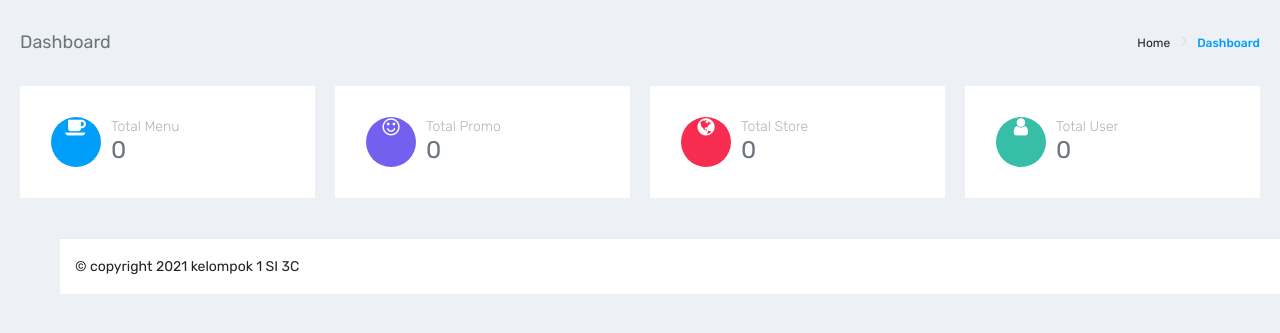
After one commit to naufalix/moonday, a PHP site: template admin/views/dashboard.php in a window 1280 px wide. The commit adds this page. Shown: the top 333 px of the page. Run offline with PHP 8.4, Linux system fonts and the light colour scheme; the template is opened without the code that fills it, so the values that code supplies are empty; some libraries are stand-ins or nearby versions.

Commit message:
Add dashboard

```diff
--- a/admin/controllers/login.php
+++ b/admin/controllers/login.php
@@ -13,7 +13,7 @@
         $_SESSION['id'] = $id;
         $_SESSION['level'] = $level;
         //setcookie("id", $id, time() + (86400 * 30), "/");
-        header("Location:index.php?page=profil");
+        header("Location:index.php?page=dashboard");
         //echo $id."<br>".$role;
     } else {$error="Username/password salah";}
   }
--- /dev/null
+++ b/admin/views/dashboard.php
@@ -0,0 +1,61 @@
+            <div class="container-fluid">
+                <div class="row page-titles">
+                    <div class="col-md-5 align-self-center">
+                        <h4 class="text-themecolor">Dashboard</h4>
+                    </div>
+                    <div class="col-md-7 align-self-center text-right">
+                        <div class="d-flex justify-content-end align-items-center">
+                            <ol class="breadcrumb">
+                                <li class="breadcrumb-item"><a href="javascript:void(0)">Home</a></li>
+                                <li class="breadcrumb-item active">Dashboard</li>
+                            </ol>
+                        </div>
+                    </div>
+                </div>
+                <div class="row">
+                    <div class="col-lg-3 mx-auto">
+                        <div class="card">
+                            <div class="d-flex no-block p-15 m-3 align-items-center">
+                                <div class="round round-info"><i class="fa fa-coffee font-20"></i></div>
+                                <div class="m-l-10 ">
+                                    <h6 class="text-muted font-light m-b-0">Total Menu</h6>
+                                    <h3 class="m-b-0"><?= count($menu->tampil()) ?></h3>
+                                </div>
+                            </div>
+                        </div>
+                    </div>
+                    <div class="col-lg-3 mx-auto">
+                        <div class="card">
+                            <div class="d-flex no-block p-15 m-3 align-items-center">
+                                <div class="round round-primary"><i class="fa fa-smile-o font-20"></i></div>
+                                <div class="m-l-10 ">
+                                    <h6 class="text-muted font-light m-b-0">Total Promo</h6>
+                                    <h3 class="m-b-0"><?= count($promo->tampil()) ?></h3>
+                                </div>
+                            </div>
+                        </div>
+                    </div>
+                    <div class="col-lg-3 mx-auto">
+                        <div class="card">
+                            <div class="d-flex no-block p-15 m-3 align-items-center">
+                                <div class="round round-danger"><i class="fa fa-globe font-20"></i></div>
+                                <div class="m-l-10 ">
+                                    <h6 class="text-muted font-light m-b-0">Total Store</h6>
+                                    <h3 class="m-b-0"><?= count($store->tampil()) ?></h3>
+                                </div>
+                            </div>
+                        </div>
+                    </div>
+                    <div class="col-lg-3 mx-auto">
+                        <div class="card">
+                            <div class="d-flex no-block p-15 m-3 align-items-center">
+                                <div class="round round-success"><i class="fa fa-user font-20"></i></div>
+                                <div class="m-l-10 ">
+                                    <h6 class="text-muted font-light m-b-0">Total User</h6>
+                                    <h3 class="m-b-0"><?= count($user->tampil()) ?></h3>
+                                </div>
+                            </div>
+                        </div>
+                    </div>
+                </div>
+            </div>
```
Also changed, not shown: admin/controllers/dashboard.php (added, +10 -0 lines), admin/index.php (+2 -10 lines).
